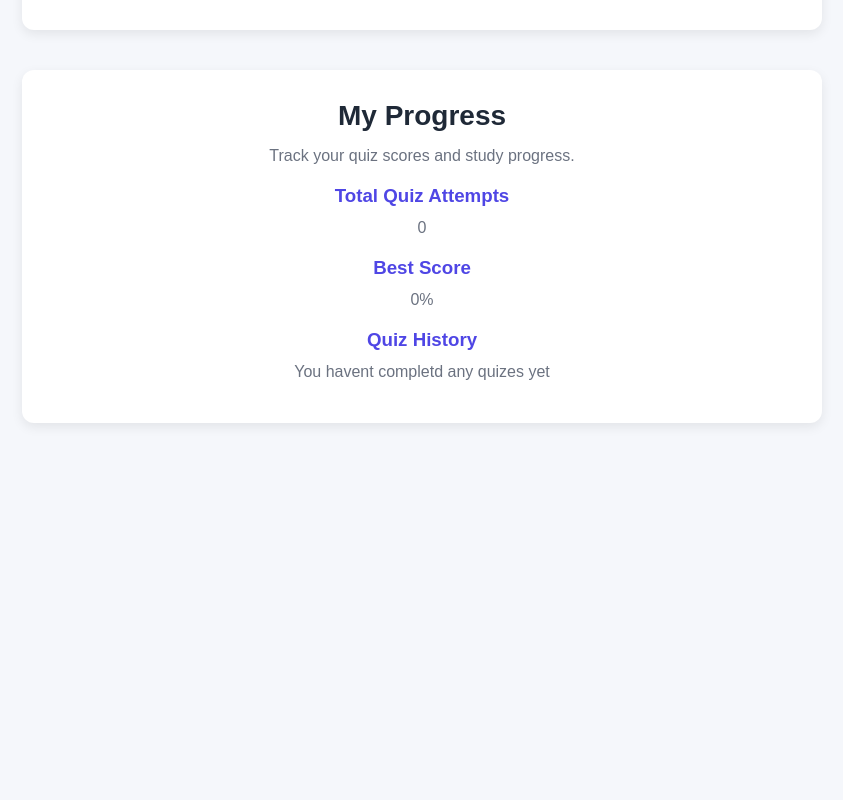
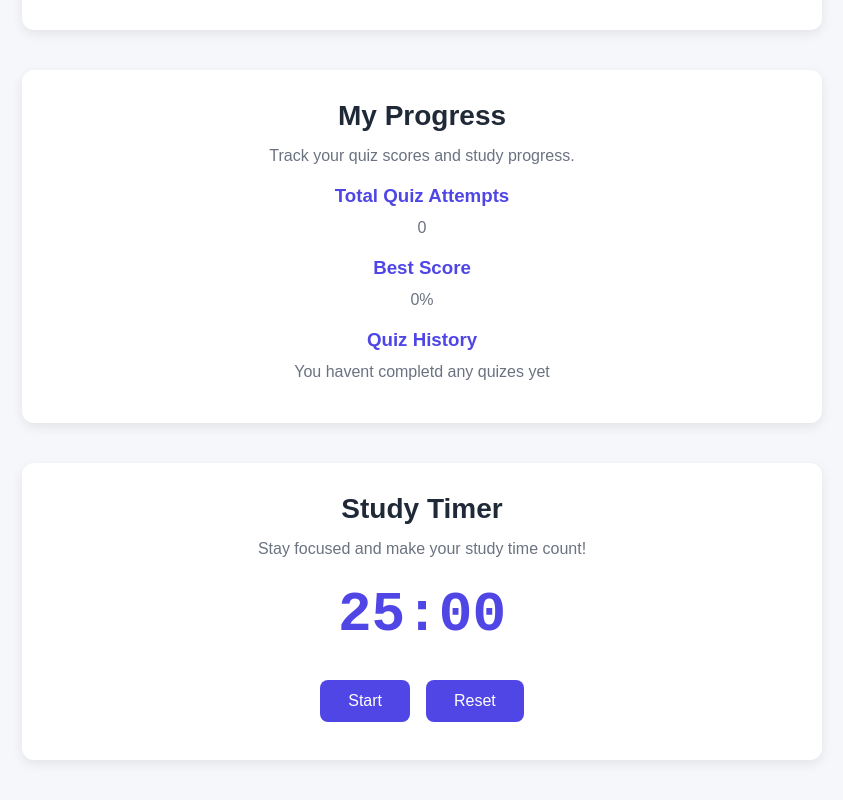
Before and after one commit to asha32/studybuddy, a React (Vite) app: page / in a window 1280 px wide. Shown: the part 1539-2339 px from the top of the page, without its empty margins (218-1061 px from the left). Before the commit the page ends 2002 px from the top, so only its background shows below. Built offline with nearby package versions, Linux system fonts and the light colour scheme.

Commit message:
added study timer

```diff
--- a/src/App.jsx
+++ b/src/App.jsx
@@ -1,6 +1,7 @@
 import Notes from "./components/Notes";
 import Quiz from "./components/Quiz";
 import Progress from "./components/Progress";
+import StudyTimer from "./components/StudyTimer";
 
 function App() {
   return (
@@ -13,7 +14,7 @@ function App() {
           <a href="#notes">My Notes</a>
           <a href="#quiz">Quiz</a>
           <a href="#progress">Progress</a>
-          <a href="#">Study Timer</a>
+          <a href="#study-timer">Study Timer</a>
         </div>
       </nav>
 
@@ -51,6 +52,7 @@ function App() {
       <Notes />
       <Quiz/>
       <Progress/>
+      <StudyTimer />
     </div>
   );
 }
--- /dev/null
+++ b/src/components/StudyTimer.jsx
@@ -0,0 +1,52 @@
+
+import { useState, useEffect } from "react";
+
+function StudyTimer() {
+  const [timeLeft, setTimeLeft] = useState(25 * 60);
+  const [isRunning, setIsRunning] = useState(false);
+
+  useEffect(() => {
+    if (!isRunning || timeLeft === 0) {
+      return;
+    }
+
+    const timer = setInterval(() => {
+      setTimeLeft((previousTime) => previousTime - 1);
+    }, 1000);
+
+    return () => clearInterval(timer);
+  }, [isRunning, timeLeft]);
+
+  const minutes = Math.floor(timeLeft / 60);
+  const seconds = timeLeft % 60;
+
+  function resetTimer() {
+    setIsRunning(false);
+    setTimeLeft(25 * 60);
+  }
+
+  return (
+    <div id="study-timer">
+      <h1>Study Timer</h1>
+      <p>Stay focused and make your study time count!</p>
+
+      <h2>
+        {String(minutes).padStart(2, "0")}:
+        {String(seconds).padStart(2, "0")}
+      </h2>
+
+      {timeLeft === 0 && <p>Great job! Study session completed!</p>}
+
+      <button
+        onClick={() => setIsRunning(!isRunning)}
+        disabled={timeLeft === 0}
+      >
+        {isRunning ? "Pause" : "Start"}
+      </button>
+
+      <button onClick={resetTimer}>Reset</button>
+    </div>
+  );
+}
+
+export default StudyTimer;
--- a/src/index.css
+++ b/src/index.css
@@ -189,3 +189,53 @@ button:hover{
     color: #6b7280;
     margin: 12px 0;
 }
+
+
+/* Study Timer section */
+#study-timer {
+  background-color: white;
+  margin: 40px auto;
+  padding: 30px;
+  max-width: 800px;
+  border-radius: 12px;
+  box-shadow: 0 4px 12px rgba(0, 0, 0, 0.08);
+  text-align: center;
+}
+
+#study-timer h1 {
+  font-size: 28px;
+  margin-bottom: 15px;
+  color: #1f2937;
+}
+
+#study-timer h2 {
+  font-size: 56px;
+  margin: 25px 0;
+  color: #4f46e5;
+  font-family: monospace;
+}
+
+#study-timer p {
+  color: #6b7280;
+  margin: 12px 0;
+}
+
+#study-timer button {
+  padding: 12px 28px;
+  margin: 8px;
+  border: none;
+  border-radius: 8px;
+  background-color: #4f46e5;
+  color: white;
+  font-size: 16px;
+  cursor: pointer;
+}
+
+#study-timer button:hover {
+  background-color: #3730a3;
+}
+
+#study-timer button:disabled {
+  opacity: 0.5;
+  cursor: not-allowed;
+}
```
